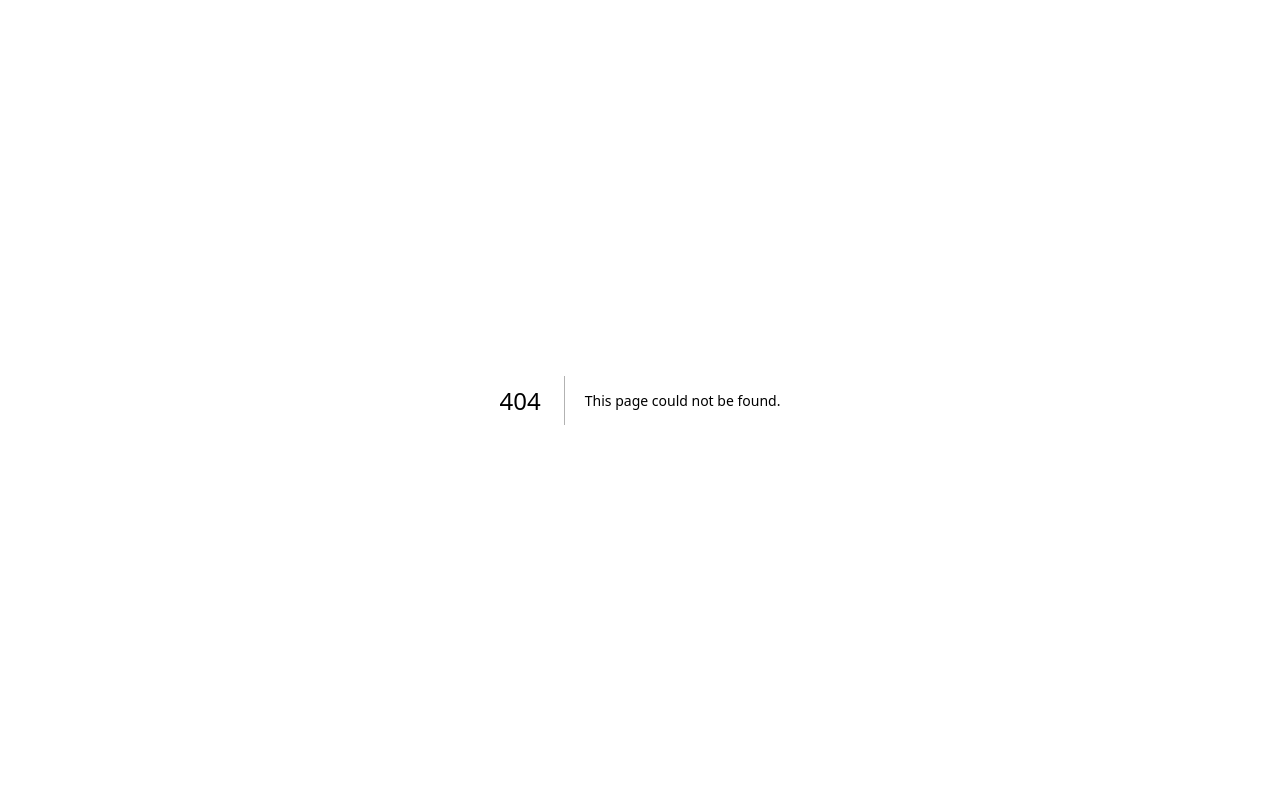
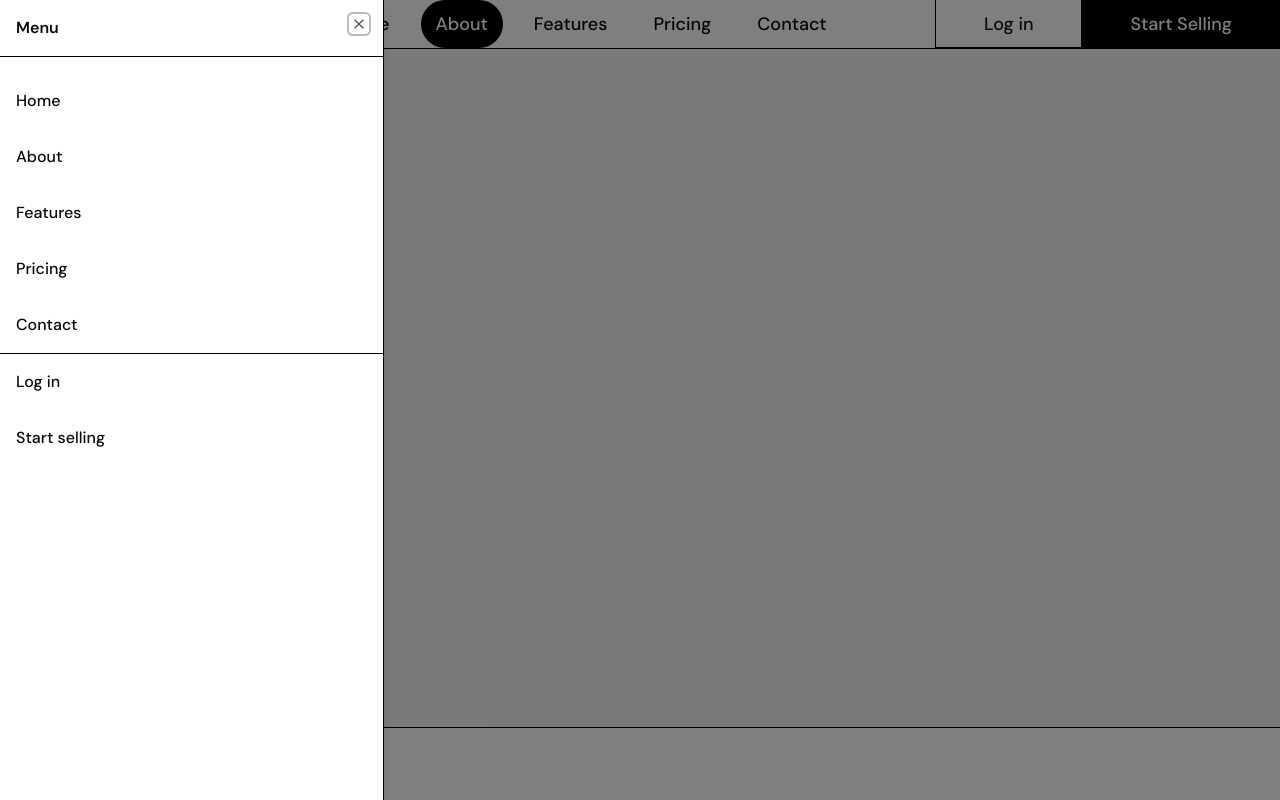
Before and after one commit to thaison0401/multitenant-ecommerce, a Next.js app: page /about in a window 1280 px wide. Before the commit this address had no page. Built offline with nearby package versions, Linux system fonts and the light colour scheme.

Commit message:
03: home layout

```diff
--- /dev/null
+++ b/src/app/(home)/about/page.tsx
@@ -0,0 +1,5 @@
+const Page = () => {
+  return <div>About Page</div>;
+};
+
+export default Page;
--- /dev/null
+++ b/src/app/(home)/contact/page.tsx
@@ -0,0 +1,5 @@
+const Page = () => {
+  return <div>Contact Page</div>;
+};
+
+export default Page;
--- /dev/null
+++ b/src/app/(home)/features/page.tsx
@@ -0,0 +1,5 @@
+const Page = () => {
+  return <div>Features Page</div>;
+};
+
+export default Page;
--- /dev/null
+++ b/src/app/(home)/footer.tsx
@@ -0,0 +1,9 @@
+export const Footer = () => {
+  return (
+    <footer className="flex border-t justify-between font-medium p-6">
+      <div className="flex items-center gap-2">
+        <p>funroad,Inc.</p>
+      </div>
+    </footer>
+  );
+};
--- /dev/null
+++ b/src/app/(home)/layout.tsx
@@ -0,0 +1,18 @@
+import { Footer } from "./footer";
+import { Navbar } from "./navbar";
+
+interface Props {
+  children: React.ReactNode;
+}
+
+const Layout = ({ children }: Props) => {
+  return (
+    <div className="flex flex-col min-h-screen">
+      <Navbar />
+      <div className="flex-1 bg-[#F4F4F0]">{children}</div>
+      <Footer></Footer>
+    </div>
+  );
+};
+
+export default Layout;
--- /dev/null
+++ b/src/app/(home)/navbar-sidebar.tsx
@@ -0,0 +1,59 @@
+import {
+  Sheet,
+  SheetContent,
+  SheetHeader,
+  SheetTitle,
+} from "@/components/ui/sheet";
+import Link from "next/link";
+import { ScrollArea } from "@/components/ui/scroll-area";
+
+interface NavbarItem {
+  href: string;
+  children: React.ReactNode;
+}
+
+interface Props {
+  items: NavbarItem[];
+  open: boolean;
+  onOpenChange: (open: boolean) => void;
+}
+
+export const NavbarSidebar = ({ items, open, onOpenChange }: Props) => {
+  return (
+    <Sheet open={open} onOpenChange={onOpenChange}>
+      <SheetContent side="left" className="p-0 transition-none">
+        <SheetHeader className="p-4 border-b">
+          <SheetTitle>Menu</SheetTitle>
+        </SheetHeader>
+        <ScrollArea className="flex flex-col overflow-y-auto h-full pb-2">
+          {items.map((items) => (
+            <Link
+              key={items.href}
+              href={items.href}
+              className="w-full text-left p-4 hover:bg-black hover:text-white flex items-center text-base font-medium"
+              onClick={() => onOpenChange(false)}
+            >
+              {items.children}
+            </Link>
+          ))}
+          <div className="border-t">
+            <Link
+              onClick={() => onOpenChange(false)}
+              href="/sign in"
+              className="w-full text-left p-4 hover:bg-black hover:text-white flex items-center text-base font-medium"
+            >
+              Log in
+            </Link>
+            <Link
+              onClick={() => onOpenChange(false)}
+              href="/sign up"
+              className="w-full text-left p-4 hover:bg-black hover:text-white flex items-center text-base font-medium"
+            >
+              Start selling
+            </Link>
+          </div>
+        </ScrollArea>
+      </SheetContent>
+    </Sheet>
+  );
+};
--- /dev/null
+++ b/src/app/(home)/navbar.tsx
@@ -0,0 +1,105 @@
+"use client";
+
+import Link from "next/link";
+import { useState } from "react";
+import { MenuIcon } from "lucide-react";
+import { Poppins } from "next/font/google";
+import { usePathname } from "next/navigation";
+
+import { cn } from "@/lib/utils";
+import { Button } from "@/components/ui/button";
+
+import { NavbarSidebar } from "./navbar-sidebar";
+
+const poppins = Poppins({
+  subsets: ["latin"],
+  weight: ["700"],
+});
+
+interface NavbarItemsProps {
+  href: string;
+  children: React.ReactNode;
+  isActive?: boolean;
+}
+
+const NavbarItems = ({ href, children, isActive }: NavbarItemsProps) => {
+  return (
+    <Button
+      asChild
+      variant="outline"
+      className={cn(
+        "bg-transparent hover:bg-transparent rounded-full hover:border-primary border-transparent px-3.5 text-lg",
+        isActive && "bg-black text-white hover:bg-black  hover:text-white"
+      )}
+    >
+      <Link href={href}>{children}</Link>
+    </Button>
+  );
+};
+
+const navbarItems = [
+  { href: "/", children: "Home" },
+  { href: "/about", children: "About" },
+  { href: "/features", children: "Features" },
+  { href: "/pricing", children: "Pricing" },
+  { href: "/contact", children: "Contact" },
+];
+
+export const Navbar = () => {
+  const pathname = usePathname();
+  const [isSidebarOpen, setIsSidebarOpen] = useState(true);
+
+  return (
+    <nav className="h20 flex border-b justify-between font-medium bg-white">
+      <Link href="/" className="pl-6 flex items-center">
+        <span className={cn("text-5xl font-semibold", poppins.className)}>
+          Funroad
+        </span>
+      </Link>
+
+      <NavbarSidebar
+        items={navbarItems}
+        open={isSidebarOpen}
+        onOpenChange={setIsSidebarOpen}
+      />
+
+      <div className="items-center gap-4 hidden lg:flex">
+        {navbarItems.map((item) => (
+          <NavbarItems
+            key={item.href}
+            href={item.href}
+            isActive={pathname === item.href}
+          >
+            {item.children}
+          </NavbarItems>
+        ))}
+      </div>
+
+      <div className="hidden lg:flex">
+        <Button
+          asChild
+          variant="secondary"
+          className="border-l border-t-0 border-r-0 px-12 h-full rounded-none bg-white hover:bg-pink-400 transition-colors text-lg"
+        >
+          <Link href="/sign-in">Log in</Link>
+        </Button>
+        <Button
+          asChild
+          className="border-l border-t-0 border-r-0 px-12 h-full rounded-none bg-black text-white hover:bg-pink-400 hover:text-black transition-colors text-lg"
+        >
+          <Link href="/sign-up">Start Selling</Link>
+        </Button>
+      </div>
+
+      <div className="flex lg:hidden items-center justify-center">
+        <Button
+          variant="ghost"
+          className="size-12 border-transparent bg-white"
+          onClick={() => setIsSidebarOpen(true)}
+        >
+          <MenuIcon></MenuIcon>
+        </Button>
+      </div>
+    </nav>
+  );
+};
--- /dev/null
+++ b/src/app/(home)/pricing/page.tsx
@@ -0,0 +1,5 @@
+const Page = () => {
+  return <div>Pricing Page</div>;
+};
+
+export default Page;
--- a/src/components/ui/checkbox.tsx
+++ b/src/components/ui/checkbox.tsx
@@ -1,10 +1,10 @@
-"use client"
+"use client";
 
-import * as React from "react"
-import * as CheckboxPrimitive from "@radix-ui/react-checkbox"
-import { CheckIcon } from "lucide-react"
+import * as React from "react";
+import * as CheckboxPrimitive from "@radix-ui/react-checkbox";
+import { CheckIcon } from "lucide-react";
 
-import { cn } from "@/lib/utils"
+import { cn } from "@/lib/utils";
 
 function Checkbox({
   className,
@@ -15,6 +15,7 @@ function Checkbox({
       data-slot="checkbox"
       className={cn(
         "peer border-input dark:bg-input/30 data-[state=checked]:bg-primary data-[state=checked]:text-primary-foreground dark:data-[state=checked]:bg-primary data-[state=checked]:border-primary focus-visible:border-ring focus-visible:ring-ring/50 aria-invalid:ring-destructive/20 dark:aria-invalid:ring-destructive/40 aria-invalid:border-destructive size-4 shrink-0 rounded-[4px] border shadow-xs transition-shadow outline-none focus-visible:ring-[3px] disabled:cursor-not-allowed disabled:opacity-50",
+        "bg-white",
         className
       )}
       {...props}
@@ -26,7 +27,7 @@ function Checkbox({
         <CheckIcon className="size-3.5" />
       </CheckboxPrimitive.Indicator>
     </CheckboxPrimitive.Root>
-  )
+  );
 }
 
-export { Checkbox }
+export { Checkbox };
--- a/src/components/ui/progress.tsx
+++ b/src/components/ui/progress.tsx
@@ -16,7 +16,7 @@ function Progress({
       className={cn(
         "relative h-3 w-full overflow-hidden rounded-full",
         // Modified class
-        "border bg-transparent",
+        "border bg-white",
         className
       )}
       {...props}
--- a/src/components/ui/textarea.tsx
+++ b/src/components/ui/textarea.tsx
@@ -7,9 +7,9 @@ function Textarea({ className, ...props }: React.ComponentProps<"textarea">) {
     <textarea
       data-slot="textarea"
       className={cn(
-        "border-input placeholder:text-muted-foreground focus-visible:border-ring focus-visible:ring-ring/50 aria-invalid:ring-destructive/20 dark:aria-invalid:ring-destructive/40 aria-invalid:border-destructive dark:bg-input/30 flex field-sizing-content min-h-16 w-full rounded-md border bg-transparent px-3 py-2 text-base transition-[color,box-shadow] outline-none focus-visible:ring-[3px] disabled:cursor-not-allowed disabled:opacity-50",
+        "border-input placeholder:text-muted-foreground focus-visible:border-ring focus-visible:ring-ring/50 aria-invalid:ring-destructive/20 dark:aria-invalid:ring-destructive/40 aria-invalid:border-destructive dark:bg-input/30 flex field-sizing-content min-h-16 w-full rounded-md border px-3 py-2 text-base transition-[color,box-shadow] outline-none focus-visible:ring-[3px] disabled:cursor-not-allowed disabled:opacity-50",
         // Modified classes,
-        "md:text-base",
+        "md:text-base bg-white",
         className
       )}
       {...props}
```
Also changed, not shown: src/app/(home)/page.tsx (renamed from src/app/page.tsx).
